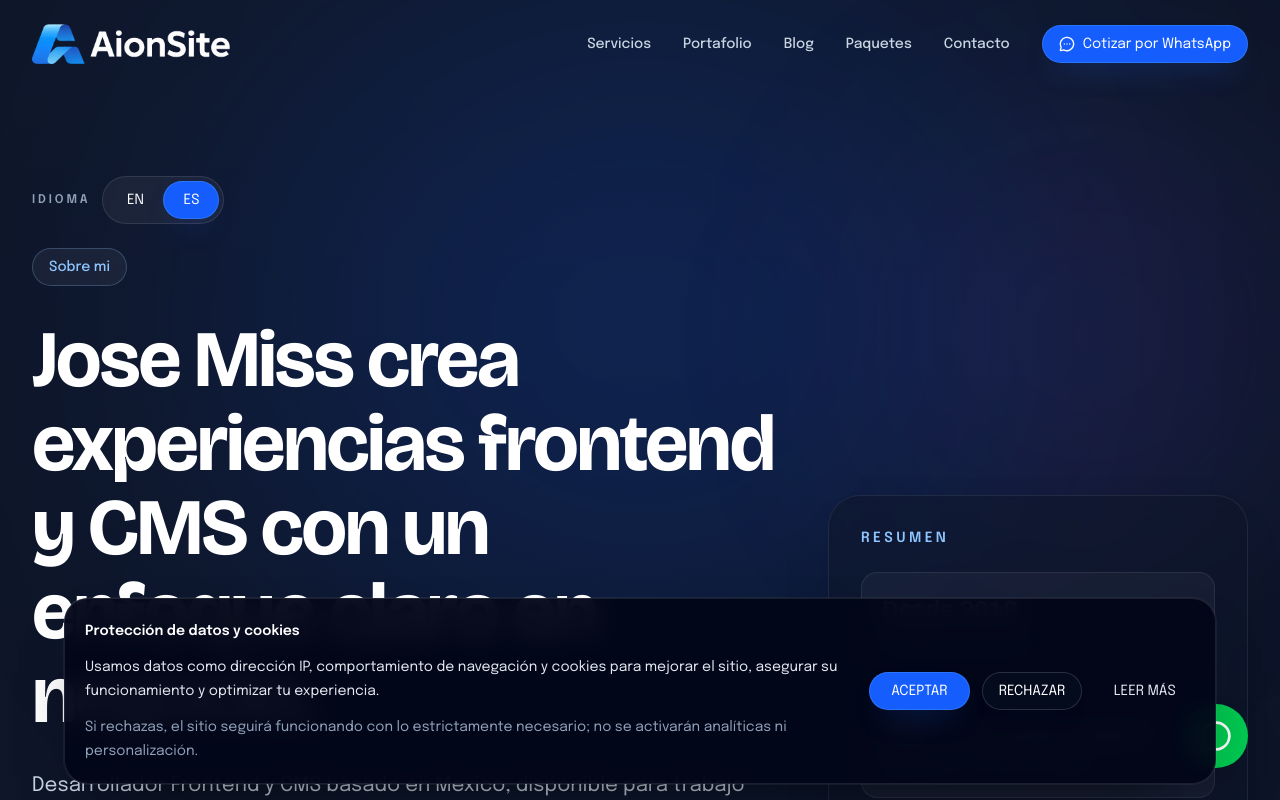
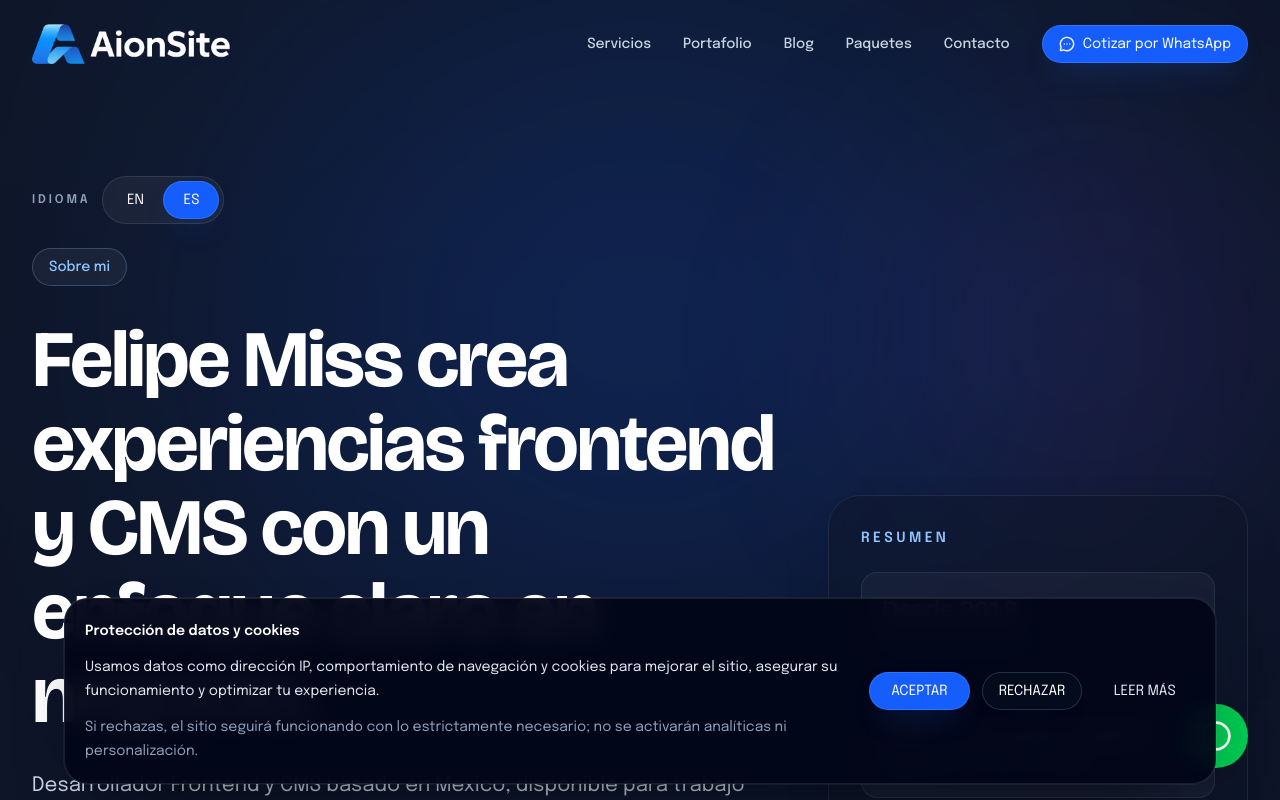
Before and after one commit to FeMizo/AionSite, a Next.js app: page /about in a window 1280 px wide. Shown: the top 800 px of the page. Built offline with nearby package versions, Linux system fonts and the light colour scheme; no server answers.

Commit message:
Rename Jose Miss to Felipe Miss

```diff
--- a/src/about/localized-content.ts
+++ b/src/about/localized-content.ts
@@ -4,8 +4,8 @@ export type AboutLanguage = "en" | "es";
 
 const SPANISH_STRING_MAP: Record<string, string> = {
   "About Me": "Sobre mi",
-  "Jose Miss builds frontend and CMS experiences with a clear business focus.":
-    "Jose Miss crea experiencias frontend y CMS con un enfoque claro en negocio.",
+  "Felipe Miss builds frontend and CMS experiences with a clear business focus.":
+    "Felipe Miss crea experiencias frontend y CMS con un enfoque claro en negocio.",
   "Frontend & CMS Developer based in Mexico, open to USA and LATAM remote work. Specialized in Vue.js, Nuxt.js, WordPress, and Shopify with a strong focus on performance, technical SEO, and conversion-minded execution.":
     "Desarrollador Frontend y CMS basado en Mexico, disponible para trabajo remoto en USA y LATAM. Especializado en Vue.js, Nuxt.js, WordPress y Shopify, con fuerte enfoque en rendimiento, SEO tecnico y ejecucion orientada a conversion.",
   Mexico: "Mexico",
--- a/src/data/about-content.json
+++ b/src/data/about-content.json
@@ -1,7 +1,7 @@
 {
   "hero": {
     "eyebrow": "About Me",
-    "title": "Jose Miss builds frontend and CMS experiences with a clear business focus.",
+    "title": "Felipe Miss builds frontend and CMS experiences with a clear business focus.",
     "summary": "Frontend & CMS Developer based in Mexico, open to USA and LATAM remote work. Specialized in Vue.js, Nuxt.js, WordPress, and Shopify with a strong focus on performance, technical SEO, and conversion-minded execution.",
     "location": "Mexico",
     "availability": "Open to USA & LATAM Remote",
```
